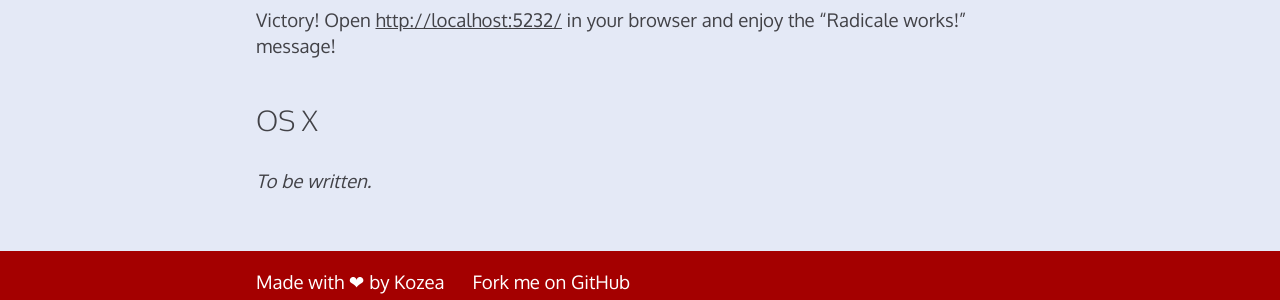
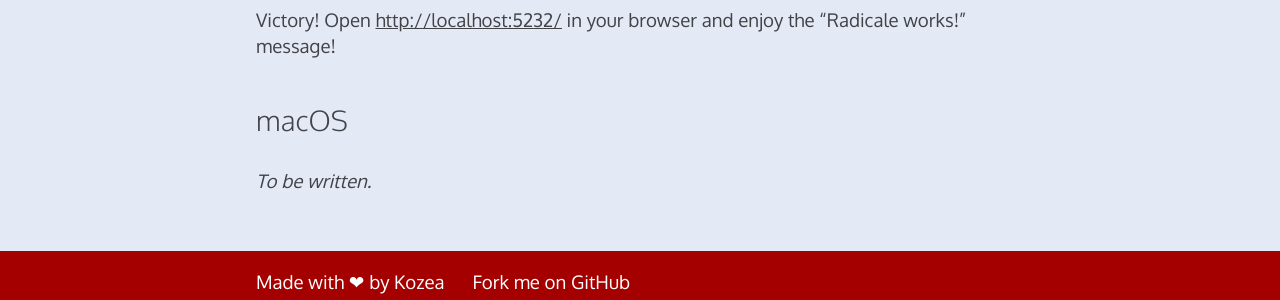
Before and after one commit to Kozea/Radicale, a Jekyll site: the page built from tutorial.md, in a window 1280 px wide. Shown: the part 1421-1721 px from the top of the page. Built offline with Jekyll 4.4.1, drawn with Linux system fonts in a browser that asks for light colours.

Commit message:
Use the official "macOS" name everywhere

```diff
--- a/tutorial.md
+++ b/tutorial.md
@@ -52,6 +52,6 @@ Then launch a command prompt, and type:
 Victory! Open [http://localhost:5232/](http://localhost:5232/) in your browser
 and enjoy the "Radicale works!" message!
 
-## OS X
+## macOS
 
 *To be written.*
```
Also changed, not shown: about.md (+1 -1 lines).
